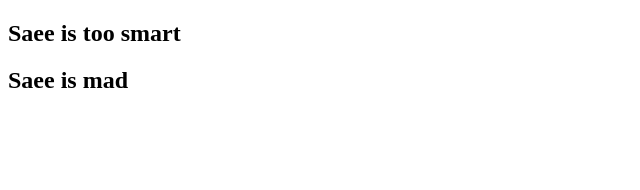
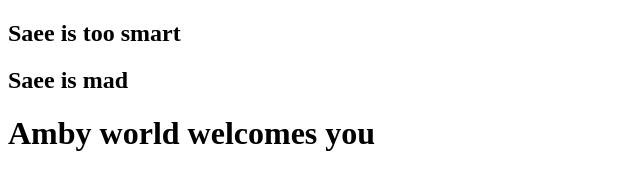
Before and after one commit to Amby-Mohod/Git-reset-command, a plain HTML site: page index.html in a window 1280 px wide. Shown: the whole page, without its empty margins (0-640 px from the left). Drawn offline with Linux system fonts and the light colour scheme.

Commit message:
Git reset command done

```diff
--- a/index.html
+++ b/index.html
@@ -8,5 +8,6 @@
 <body>
     <h2>Saee is too smart</h2>
     <h2>Saee is mad</h2>
+    <h1>Amby world welcomes you</h1>
 </body>
 </html>
```
